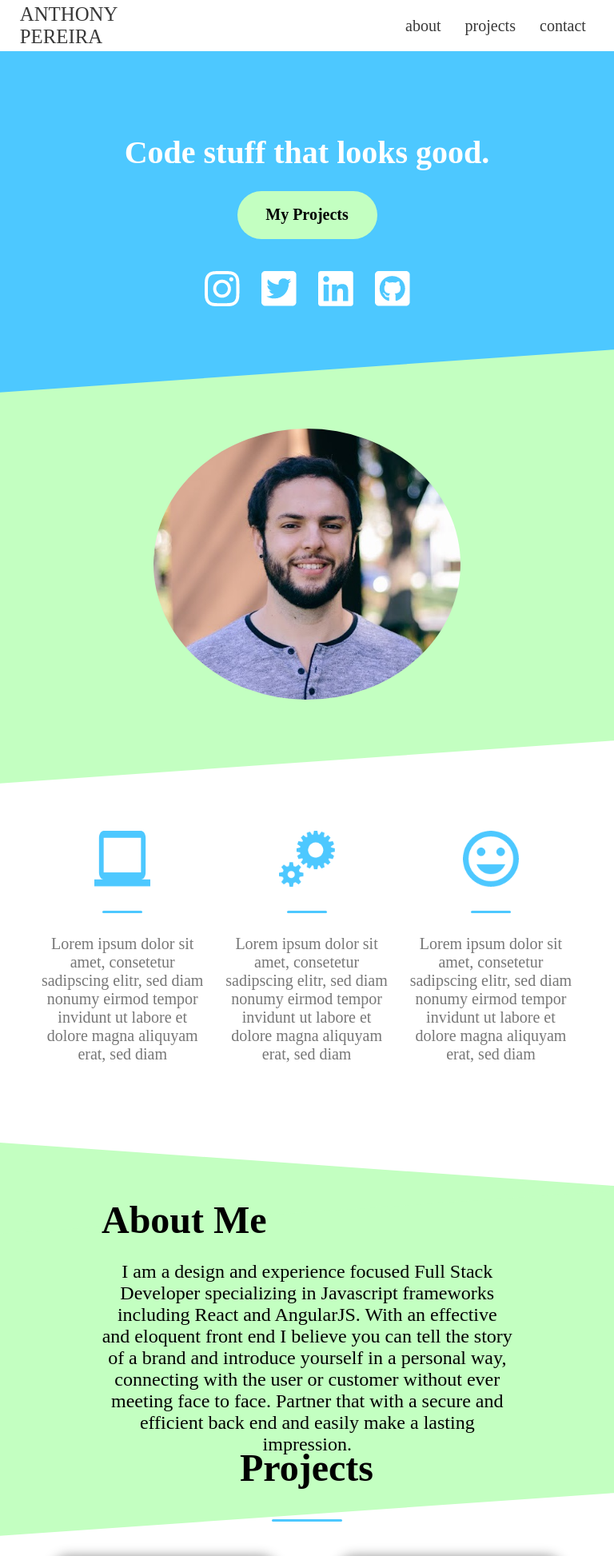
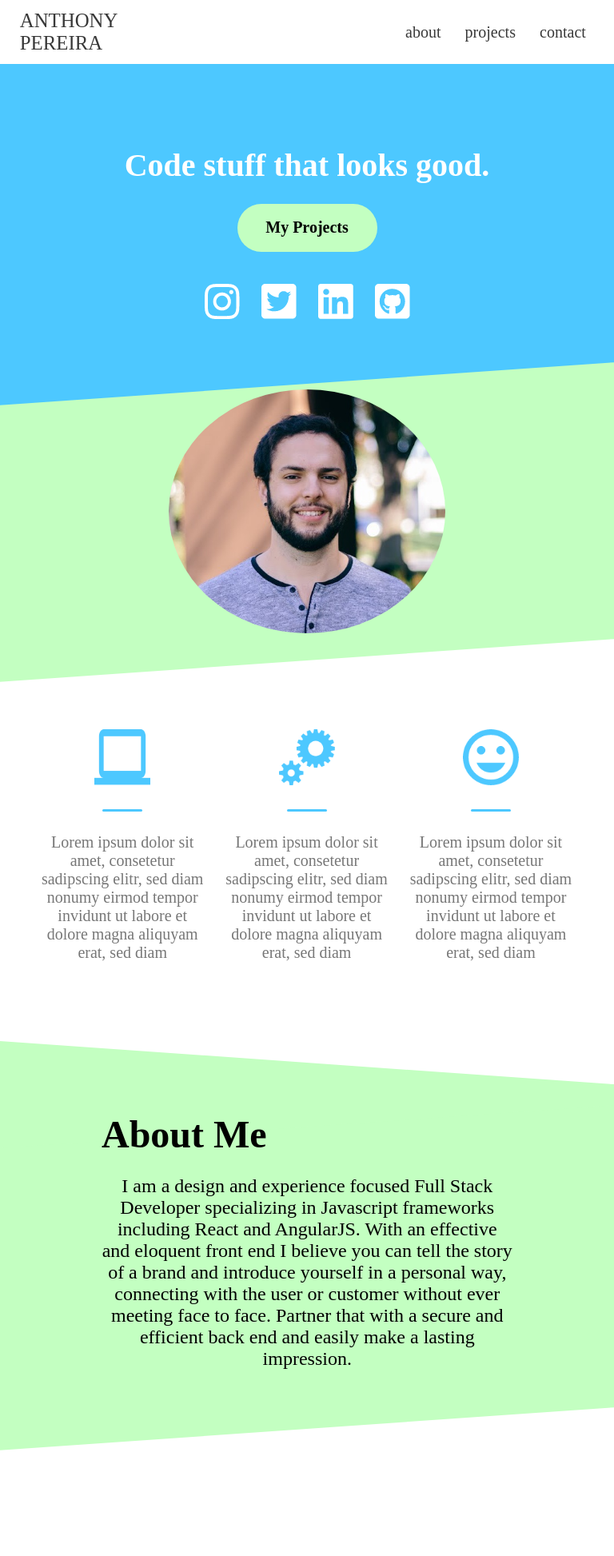
Before and after one commit to anfornee/my-portfolio, a React (Create React App) app: page / in a window 768 px wide. Shown: the top 1946 px of the page at 80% size. Built offline with nearby package versions, Linux system fonts and the light colour scheme.

Commit message:
Adjusted for iPad Pro and enhacned responsiveness

```diff
--- a/src/App.css
+++ b/src/App.css
@@ -4,6 +4,9 @@
     width: 100%;
     top: 0;
     height: 5em;
+    position: fixed;
+    z-index: 1;
+    border-bottom: solid 1px #4DC8FF;
     display: grid;
     align-items: center;
     grid-template-columns: 33.33% 66.66%;
@@ -48,6 +51,7 @@ a:hover {
 /***************  Hero Section  ***************/
 
 #home {
+    margin-top: 5em;
     background: #4DC8FF;
     height: 110vh;
 }
@@ -430,14 +434,17 @@ textarea {
 
 /***************  Media Queries  ***************/
 
-@media only screen and (min-width: 650px) {}
+@media screen and (max-width: 750px) {}
 
-@media only screen and (min-width: 760px) {
+@media screen and (max-width: 1024px) {
     .App {
         overflow-x: hidden;
     }
     .header-container {
-        height: 4em;
+        height: 5em;
+        position: fixed;
+        z-index: 1;
+        border-bottom: solid 1px #4DC8FF;
     }
     .title-container {
         font-size: 1.55em;
@@ -451,7 +458,8 @@ textarea {
         flex-direction: column;
     }
     #home {
-        height: auto;
+        margin-top: 5em;
+        height: 102vh;
     }
     .hero-text-container {
         display: flex;
@@ -487,19 +495,22 @@ textarea {
         border-radius: 45px;
     }
     .hero-container {
+        display: flex;
+        align-items: center;
+        justify-content: center;
         width: 100%;
+        height: 50vh;
         background: #C3FFC1;
         text-align: center;
-        padding: 4.5em 0em;
         transform: skewY(-4deg);
     }
     .hero-container img {
+        top: -40px;
+        position: relative;
         transform: skewY(4deg);
-        width: 50%;
-        margin-bottom: 4.5em;
+        width: 45%;
         height: auto;
         border-radius: 50%;
-        justify-self: center;
     }
     .hero-desc-container-tablet {
         margin: 0 auto;
@@ -535,11 +546,14 @@ textarea {
         font-weight: 400;
         font-size: 1.25em;
     }
+    #about {
+        height: 950px;
+    }
     .about-text-container {
-        max-height: 120px;
+        height: 160px;
     }
-    .about-text{
-        margin-top: 60px;
+    .about-text {
+        margin-top: 80px;
     }
     .about-me {
         top: -50px;
@@ -549,9 +563,21 @@ textarea {
         font-size: 3em;
         margin-bottom: 0;
     }
-    .projects{
-        padding-top: 430px;
-        padding-bottom: 525px;
+    .projects {
+        height: auto;
+        padding: 0 0 3em;
+    }
+    .projects-page-container {
+        min-height: 200px;
+        justify-self: flex-start;
+    }
+    .project-blue-line {
+        margin-top: 0px;
+        margin-bottom: 10px;
+        height: 3px;
+        width: 88px;
+        border-radius: 3px;
+        background-color: #4DC8FF;
     }
     .projects-container {
         width: 93%;
@@ -589,4 +615,7 @@ textarea {
     textarea {
         font-size: 30px;
     }
+    .footer {
+        height: 7em;
+    }
 }
```
